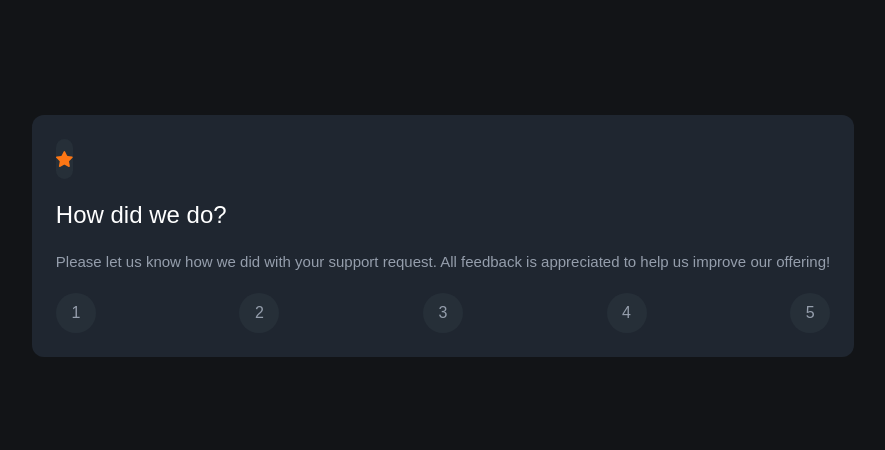
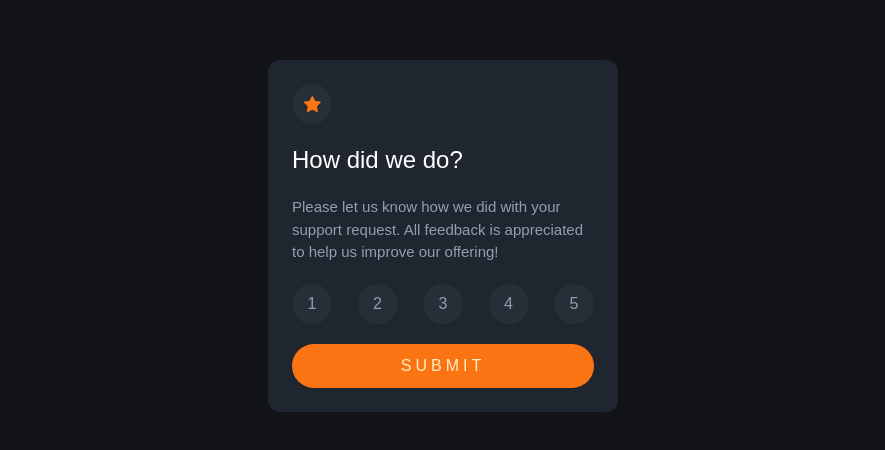
Before and after one commit to lioneltraore/frontendmentor.io-challenges, a React (Create React App) app in the folder React/interactive-rating-component/: page / in a window 1280 px wide. Shown: the part 164-614 px from the top of the page, without its empty margins (197-1082 px from the left). Built offline with nearby package versions, Linux system fonts and the light colour scheme.

Commit message:
add button

```diff
--- /dev/null
+++ b/React/interactive-rating-component/src/components/Button/Button.js
@@ -0,0 +1,9 @@
+const Button = (props) => {
+  return (
+    <div className="flex justify-center items-center rounded-3xl mt-5 w-full h-11 bg-primary text-primary-light uppercase font-medium tracking-[4px]">
+      {props.label}
+    </div>
+  );
+};
+
+export default Button;
--- a/React/interactive-rating-component/src/components/Icon/Icon.js
+++ b/React/interactive-rating-component/src/components/Icon/Icon.js
@@ -2,7 +2,7 @@ import logo from '../../assets/images/icon-star.svg';
 
 const Icon = () => {
     return (
-        <div className='flex w-[40px] h-[40px] justify-center items-center bg-light w-fit rounded-full mb-5'>
+        <div className='flex w-[40px] h-[40px] justify-center items-center bg-light rounded-full mb-5'>
             <img src={logo} alt="star icon" />
         </div>
     );
--- a/React/interactive-rating-component/src/components/card/Card.js
+++ b/React/interactive-rating-component/src/components/card/Card.js
@@ -1,9 +1,10 @@
+import Button from "../Button/Button";
 import Icon from "../icon/Icon";
 import Score from "../score/Score";
 
 const Card = () => {
   return (
-    <div className="bg-dark rounded-xl p-6">
+    <div className="bg-dark rounded-xl p-6 max-w-[350px]">
       <Icon />
       <h2 className="text-white text-2xl mb-5">How did we do?</h2>
       <p className="text-default">
@@ -11,6 +12,7 @@ const Card = () => {
         appreciated to help us improve our offering!
       </p>
       <Score />
+      <Button label="Submit" />
     </div>
   );
 };
--- a/React/interactive-rating-component/src/components/score/ScoreItem.js
+++ b/React/interactive-rating-component/src/components/score/ScoreItem.js
@@ -1,6 +1,6 @@
 const ScoreItem = (props) => {
     return (
-        <div className="bg-light flex justify-center items-center h-[40px] w-[40px] rounded-full ">{props.level}</div>
+        <div className="bg-light flex justify-center items-center h-10 w-10 rounded-full ">{props.level}</div>
     );
 }
 
--- a/React/interactive-rating-component/tailwind.config.js
+++ b/React/interactive-rating-component/tailwind.config.js
@@ -6,6 +6,7 @@ module.exports = {
     extend: {
       colors: {
         'primary': '#fb7413',
+        'primary-light': '#FFEFC5',
         'light': '#262F38',
         'lighter': '#959eac',
         'dark': '#1F2630',
```
